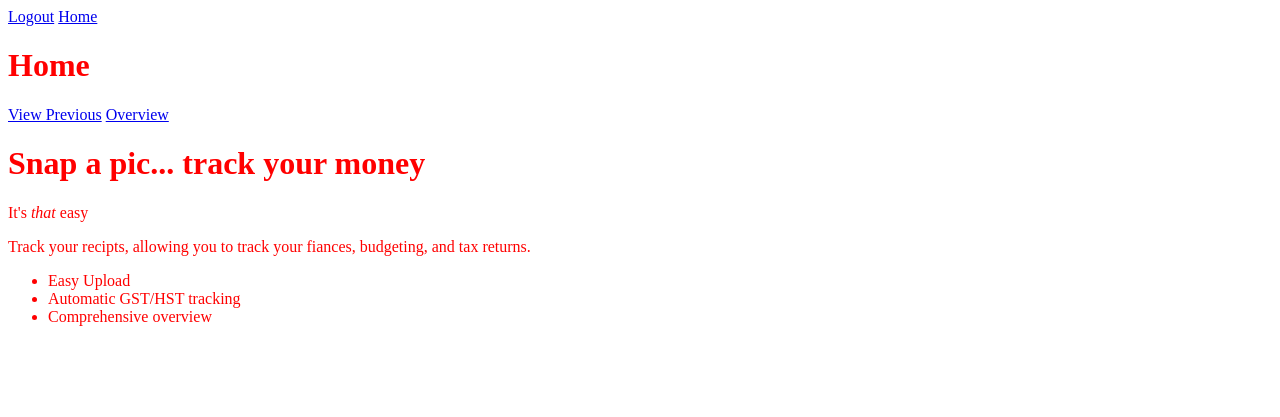
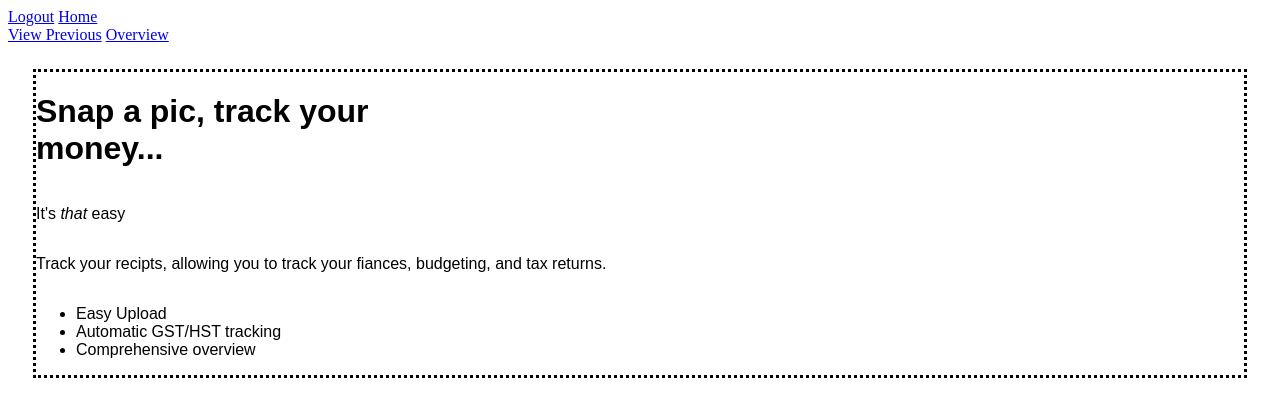
Before and after one commit to bartek717/HackThe6ix, a Flask app: page / in a window 1280 px wide. Shown: the top 417 px of the page. Run offline with Flask 2, Linux system fonts and the light colour scheme; a user stored in the database is signed in.

Commit message:
started css

```diff
--- a/website/templates/home.html
+++ b/website/templates/home.html
@@ -12,14 +12,15 @@
     <link rel="stylesheet" href="styles/style-home.css">
 </head>
 <body>
-        <h1>Home</h1>
+
 
         <div class="selectOption">
 
                 <a href="/view" id="View">View Previous</a>
                 <a href="/overview" id="Overview">Overview</a>
-        <div>
-                <h1>Snap a pic... track your money</h1>
+        <div class = "textblock">
+
+                <h1 class = "statement">Snap a pic, track your money...</h1>
 
                 <p>It's <em>that</em> easy</p>
 
--- a/website/templates/styles/style-home.css
+++ b/website/templates/styles/style-home.css
@@ -1,3 +1,13 @@
-body {
-    color:red
+.textblock {
+    display: flex;
+    flex-direction: column;
+    border-style: dotted;
+    margin: 25px;
+    font-family: Arial, Helvetica, sans-serif;
+
 }
+
+.statement {
+    text-shadow : horizontal-shadow vertical-shadow blur color;
+    width:350px;
+}
```
